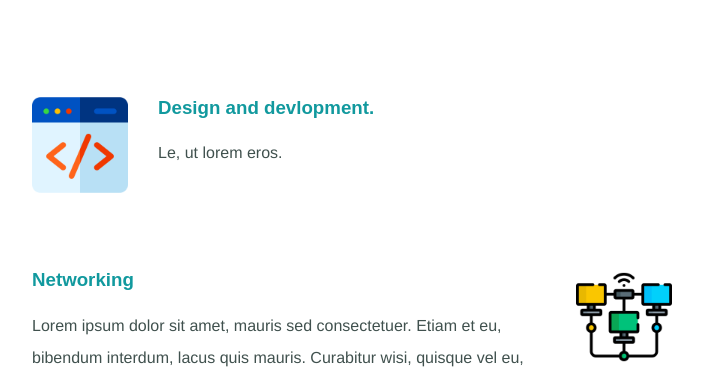
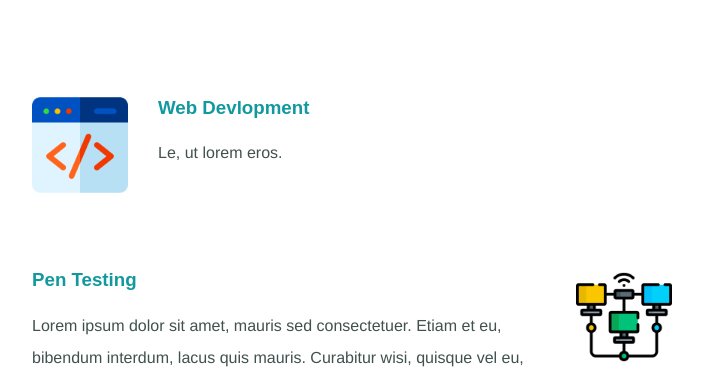
Before and after one commit to aditya09july/Resume, a plain HTML site: page index.html in a window 1280 px wide. Shown: the part 1382-1751 px from the top of the page, without its empty margins (288-991 px from the left). Drawn offline with Linux system fonts and the light colour scheme.

Commit message:
Update index.html

```diff
--- a/index.html
+++ b/index.html
@@ -33,13 +33,13 @@
       <h2>My Skills.</h2>
       <div class="skill-row">
         <img class="w-pic"  src="images/web.png" alt="Web devlopment image">
-        <h3>Design and devlopment.</h3>
+        <h3>Web Devlopment</h3>
         <p>Le, ut lorem eros.</p>
 
       </div>
       <div class="skill-row">
         <img class="n-pic" src="images/networking.png" alt="networking-pic">
-        <h3>Networking</h3>
+        <h3>Pen Testing</h3>
         <p>Lorem ipsum dolor sit amet, mauris sed consectetuer. Etiam et eu, bibendum interdum, lacus quis mauris. Curabitur wisi, quisque vel eu, rutrum nam.</p>
       </div>
     </div>
```
